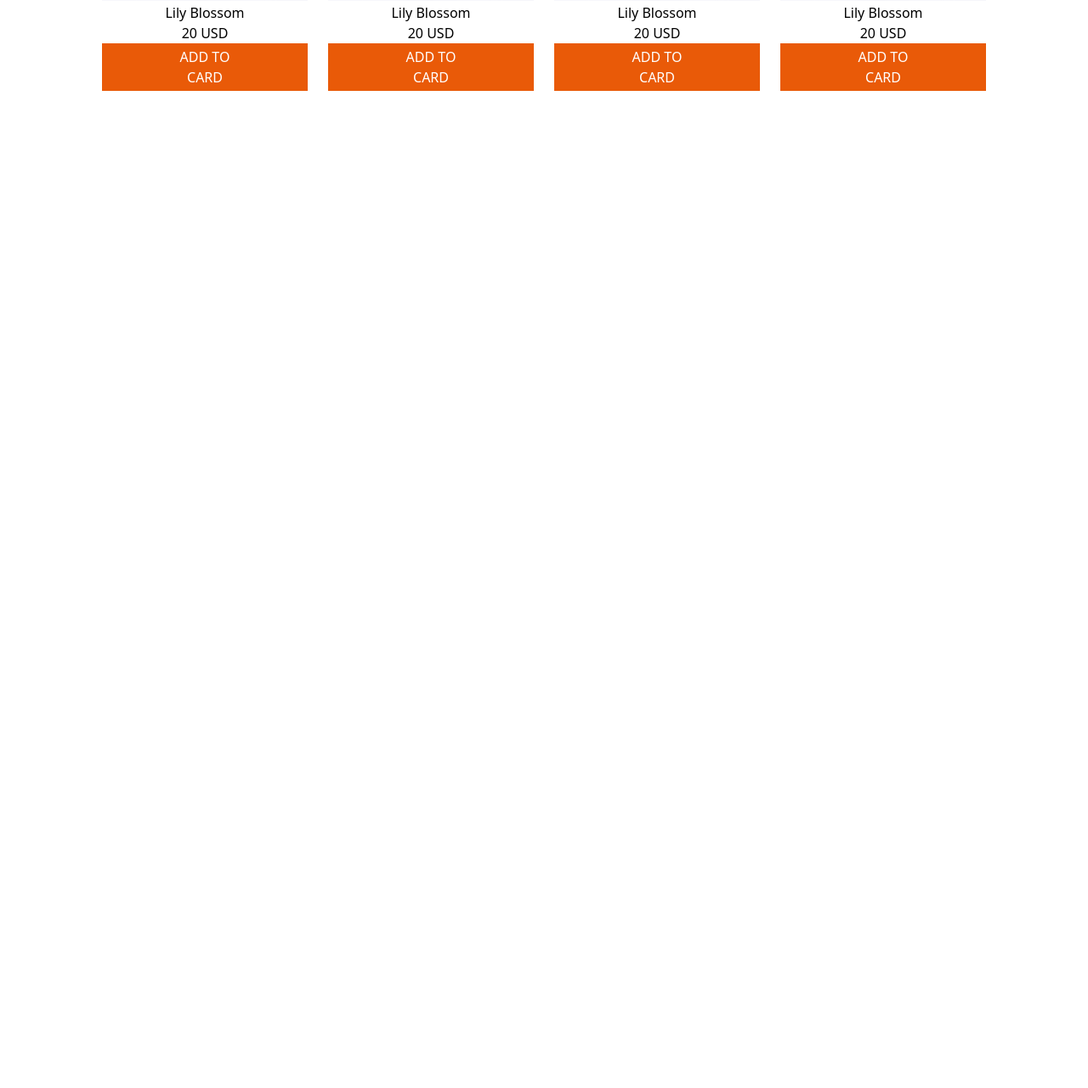
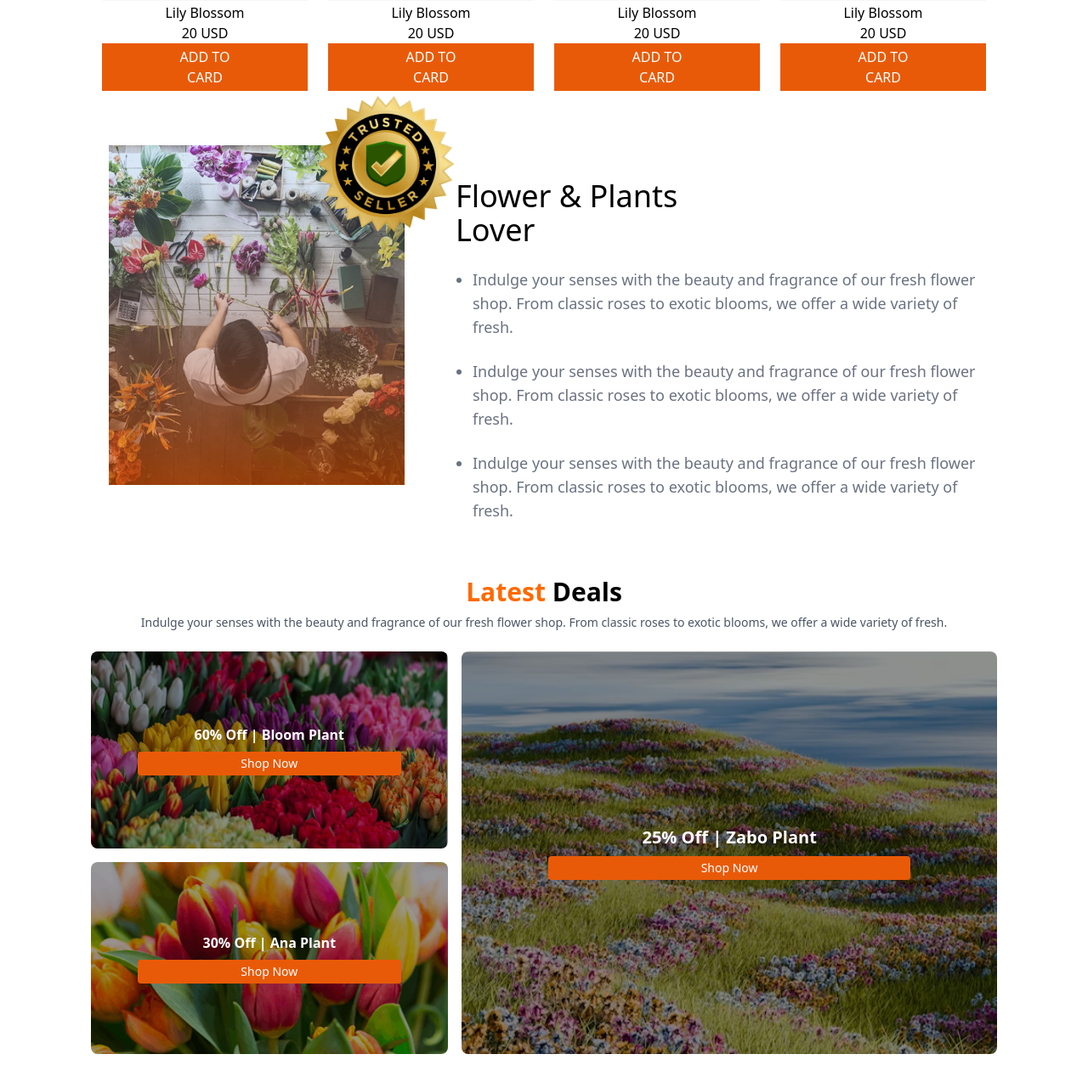
Before and after one commit to ShahriarDipu/Talwind_Responsive_Landing_page, a website: page index.html in a window 1280 px wide. Shown: the part 1438-2719 px from the top of the page at 85% size. Before the commit the page ends 1609 px from the top, so only its background shows below. Drawn offline with nearby package versions, Linux system fonts and the light colour scheme.

Commit message:
changed the coding pattern for better structer, sm size is the default size and full screen is avobe medium size, so that responsive does not get broke after pushing beyond small size

```diff
--- a/index.html
+++ b/index.html
@@ -187,5 +187,81 @@
 
         </div>
     </section>
+
+
+
+
+    <section class="plants-lover flex sm:flex-col md:flex-row gap-x-15 ">
+        <div class="plats-lover-image relative">
+            <img src="images/flower-store.png " class="store" alt="Flower Store Image">
+            <img src="images/trusted-badge.png" class="sm:hidden md:block  md:absolute md:top-[-90px] md:right-[-90px] trusted-badge md:w-56 md:h-56 " alt="Badge Icon">
+        </div>
+
+        <div class="plant-lover-content">
+
+            <h1 class="text-4xl mt-10 mb-6">Flower & Plants
+                <br> Lover</h1>
+            <ul class="list-disc pl-5 text-lg text-gray-500">
+                <li class="mb-6">Indulge your senses with the beauty and fragrance of our fresh flower shop.
+                    From classic roses to exotic blooms, we offer a wide variety of fresh.</li>
+                <li class="mb-6">Indulge your senses with the beauty and fragrance of our fresh flower shop.
+                    From classic roses to exotic blooms, we offer a wide variety of fresh.</li>
+                <li class="mb-6">Indulge your senses with the beauty and fragrance of our fresh flower shop.
+                    From classic roses to exotic blooms, we offer a wide variety of fresh.</li>
+                </ul>
+        </div>
+    </section>
+
+
+
+    <section class="w-5/6 mx-auto py-10">
+  <!-- Heading -->
+  <div class="text-center mb-6">
+    <h1 class="text-3xl font-bold">
+      <span class="text-orange-500">Latest</span> Deals
+    </h1>
+    <p class="text-gray-600 text-sm mt-2">
+      Indulge your senses with the beauty and fragrance of our fresh flower shop. From classic roses to exotic blooms, we offer a wide variety of fresh.
+    </p>
+  </div>
+
+
+  <div class="flex flex-col md:flex-row gap-4">
+
+    <div class="flex flex-col gap-4 w-full md:w-2/5">
+      <!-- Card 1 -->
+      <div class="relative rounded-lg overflow-hidden">
+        <img src="images/deal-bloom.png" alt="Bloom Plant" class="w-full h-full object-cover">
+        <div class="absolute inset-0 bg-black/40 flex flex-col justify-center items-center text-white text-center px-2">
+          <p class="text-base font-semibold">60% Off | Bloom Plant</p>
+          <button class="mt-2 px-3 py-1 bg-white text-black rounded text-sm">Shop Now</button>
+        </div>
+      </div>
+
+      <!-- Card 2 -->
+      <div class="relative rounded-lg overflow-hidden">
+        <img src="images/deal-ana.png" alt="Ana Plant" class="w-full h-full object-cover">
+        <div class="absolute inset-0 bg-black/40 flex flex-col justify-center items-center text-white text-center px-2">
+          <p class="text-base font-semibold">30% Off | Ana Plant</p>
+          <button class="mt-2 px-3 py-1 bg-white text-black rounded text-sm">Shop Now</button>
+        </div>
+      </div>
+    </div>
+
+    <!-- Right Column -->
+    <div class="relative rounded-lg overflow-hidden w-full md:w-3/5">
+      <img src="images/deal-zabo.png" alt="Zabo Plant" class="w-full h-full object-cover">
+      <div class="absolute top-0 bottom-0 right-0 left-0 bg-black/40 flex flex-col justify-center items-center text-white text-center px-4">
+        <p class="text-base md:text-xl font-semibold">25% Off | <span class="font-bold">Zabo Plant</span></p>
+        <button class="mt-2 px-3 py-1 md:px-4 md:py-2 bg-white text-black rounded text-sm">Shop Now</button>
+      </div>
+    </div>
+  </div>
+</section>
+
+
+
+
+
 </body>
 </html>
--- a/style.css
+++ b/style.css
@@ -16,3 +16,13 @@
     color: #ffffff;
     font-weight: 400;
 }
+
+.plants-lover{
+    width:80%;
+    margin:auto;
+}
+
+.store{
+    width:700px;
+    height:400px;
+}
```
